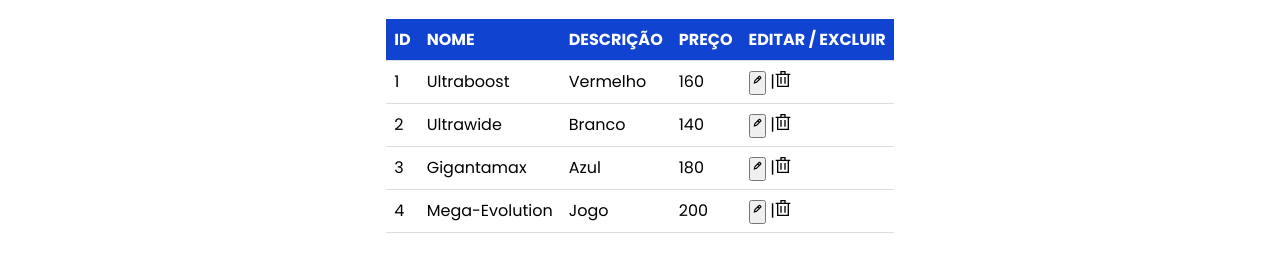
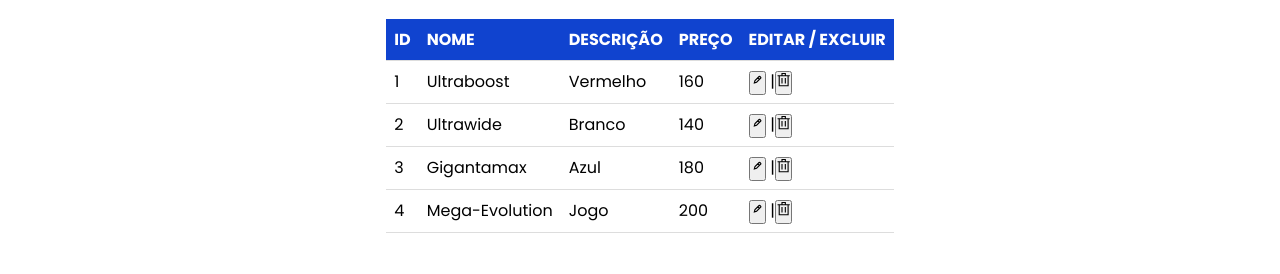
Before and after one commit to jorgebooz/Minotauro, a React (Vite) app: page /Produtos in a window 1280 px wide. Shown: the part 364-638 px from the top of the page. Built offline with nearby package versions, Linux system fonts and the light colour scheme.

Commit message:
update produtos.jsx

```diff
--- a/src/routes/Produtos.jsx
+++ b/src/routes/Produtos.jsx
@@ -5,22 +5,17 @@
 import '../css/estilo-produtos.css';
 
 export default function Produtos() {
-  // Inicializa o estado dos produtos com a lista de produtos
   const [produtos, setProdutos] = useState(ListaProdutos);
 
   const handleEdit = (id) => {
     const produto = produtos.find(item => item.id === id);
 
-    // Solicita ao usuário o novo nome do produto
     const novoNome = window.prompt('Qual o novo nome do produto?', produto.nome);
     if (novoNome !== null) {
-      // Solicita ao usuário a nova descrição do produto
       const novaDescricao = window.prompt('Qual a nova descrição do produto?', produto.descricao);
       if (novaDescricao !== null) {
-        // Solicita ao usuário o novo valor do produto
         const novoValor = window.prompt('Qual o novo valor do produto?', produto.valor);
         if (novoValor !== null) {
-          // Atualiza o produto na lista
           const produtoEditado = {
             ...produto,
             nome: novoNome,
@@ -30,11 +25,16 @@
           const index = produtos.findIndex(item => item.id === id);
           const novaLista = [...produtos];
           novaLista[index] = produtoEditado;
-          // Atualiza o estado dos produtos com a lista atualizada
           setProdutos(novaLista);
         }
       }
     }
+  };
+
+  const handleDelete = (id) => {
+    const novaLista = produtos.filter(item => item.id !== id);
+    setProdutos(novaLista);
+
   };
 
   return (
@@ -64,9 +64,9 @@
                   </button>
                   {' '}
                   |
-                  <Link to={`/excluir/${item.id}`}>
+                  <button onClick={() => handleDelete(item.id)}>
                     <GrTrash />
-                  </Link>
+                  </button>
                 </td>
               </tr>
             ))}
```
